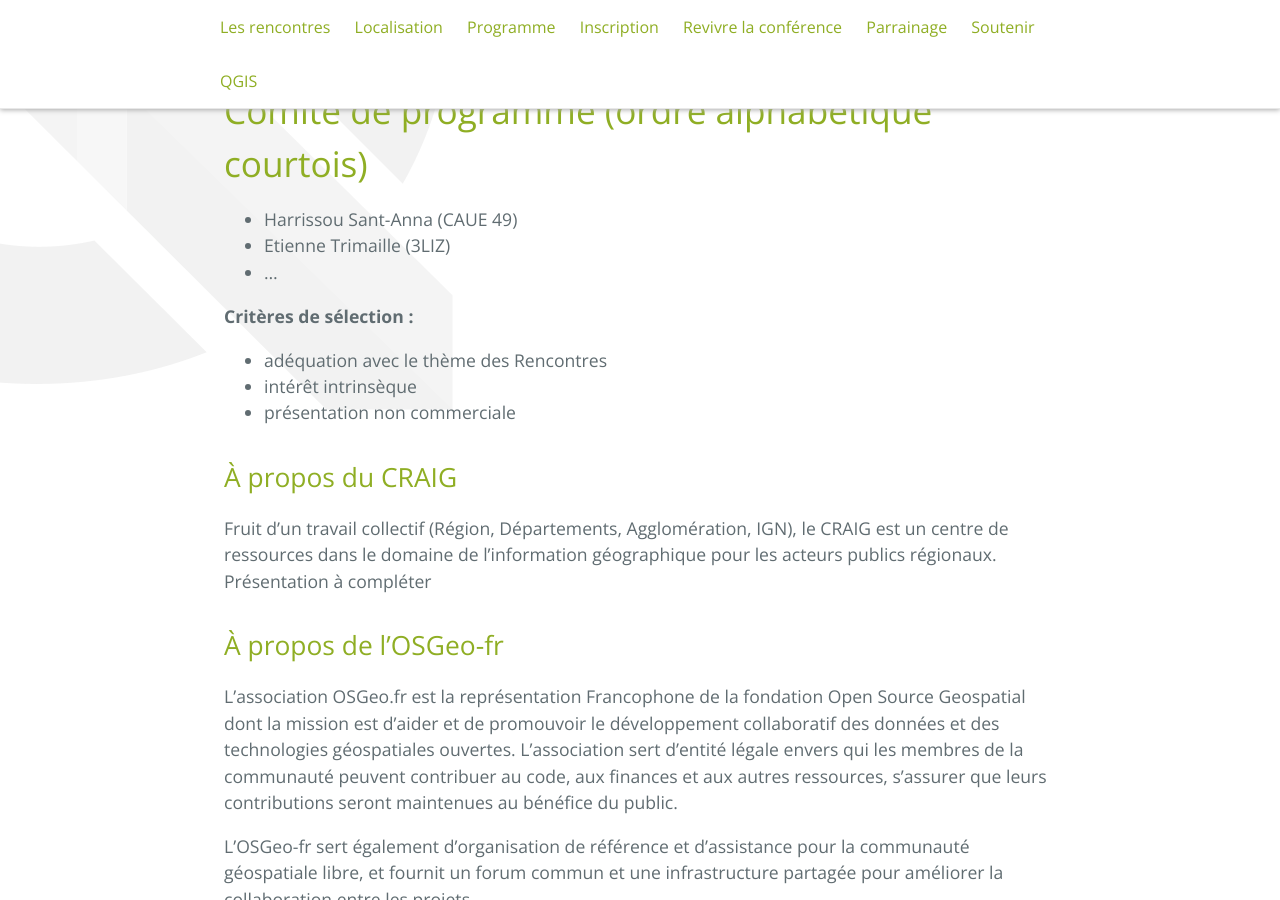
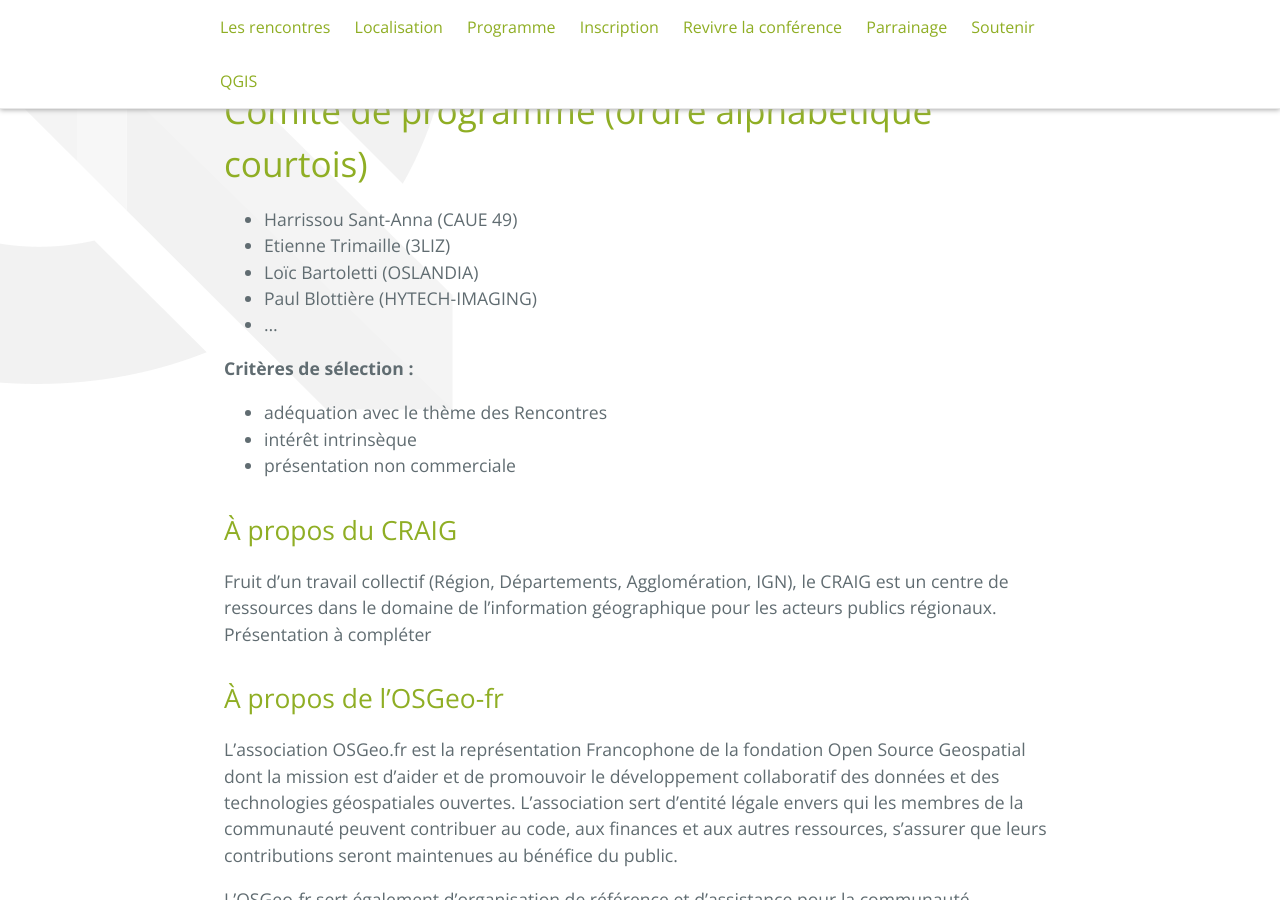
Before and after one commit to OSGeo-fr/QGIS-conf-fr-website, a Jekyll site: the page built from z60_apropos.md, in a window 1280 px wide and 900 px high, scrolled down 889 px. Built offline with Jekyll 4.4.1, drawn with Linux system fonts in a browser that asks for light colours.

Commit message:
Update z60_apropos.md
Co-authored-by: Harrissou Sant-anna <delazj@gmail.com>

```diff
--- a/z60_apropos.md
+++ b/z60_apropos.md
@@ -24,6 +24,8 @@ Pour nous contacter, utiliser le formulaire de [contact]({{ site.url }}{{ site.b
 
 - Harrissou Sant-Anna (CAUE 49)
 - Etienne Trimaille (3LIZ)
+- Loïc Bartoletti (OSLANDIA)
+- Paul Blottière (HYTECH-IMAGING)
 - ...
 
 **Critères de sélection :**
```
